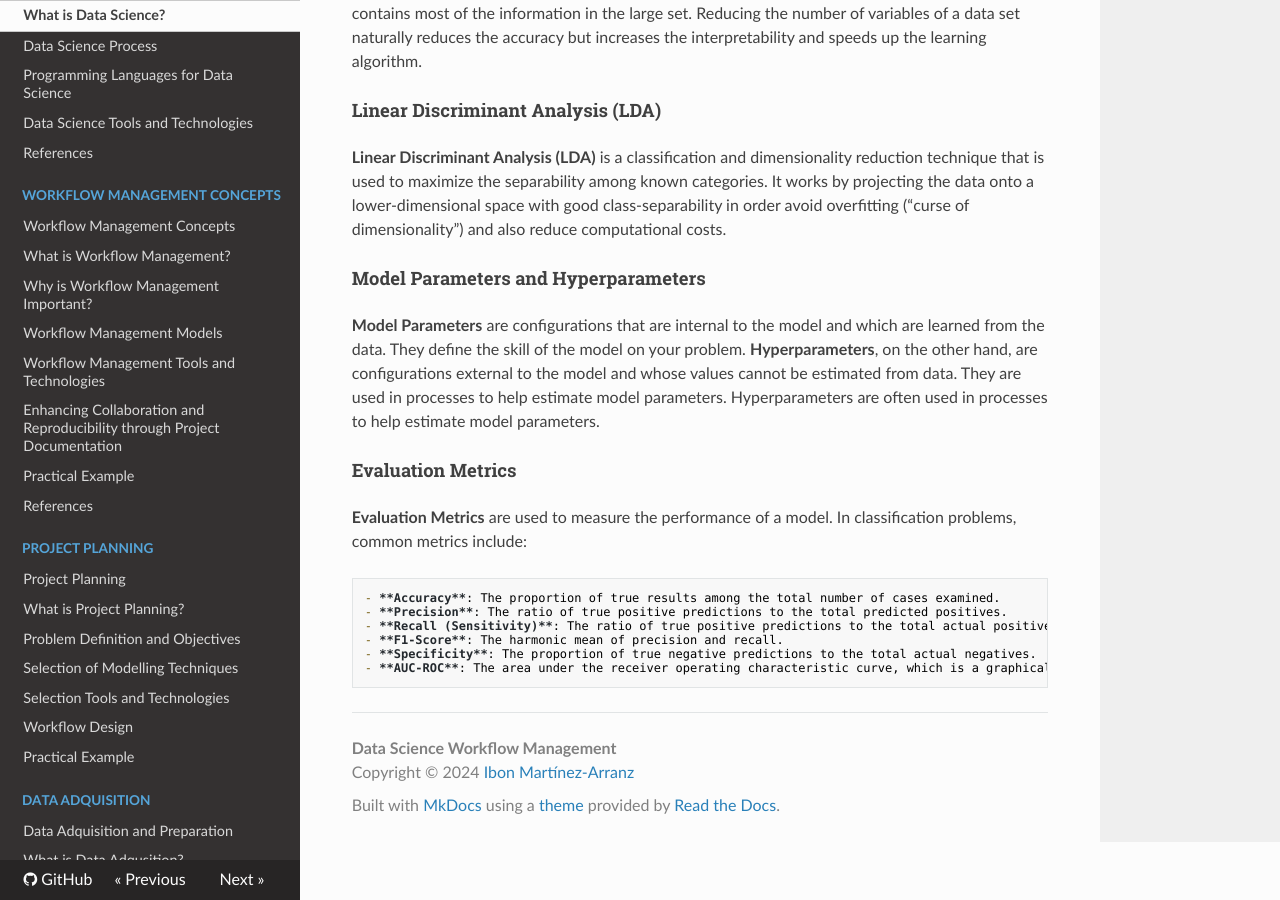
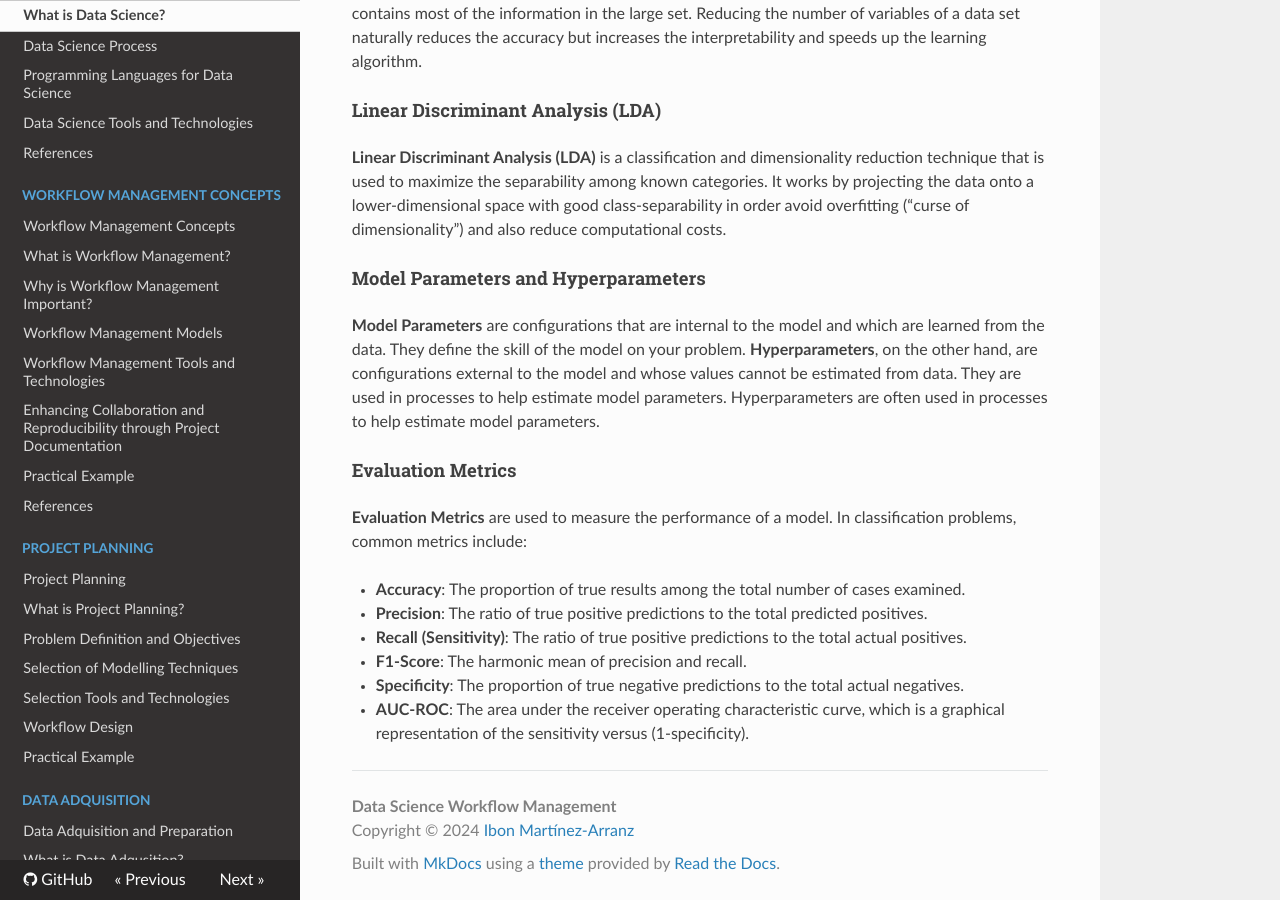
Before and after one commit to imarranz/data-science-workflow-management, an MkDocs documentation site: the page built from srcsite/02_fundamentals/022_fundamentals_of_data_science.md, in a window 1280 px wide and 900 px high, scrolled down 3130 px. Built offline with MkDocs 1.6.1, drawn with Linux system fonts in a browser that asks for light colours; nearby versions of some CDN libraries.

Commit message:
:zap::memo: update, new contents.

```diff
--- a/srcsite/02_fundamentals/022_fundamentals_of_data_science.md
+++ b/srcsite/02_fundamentals/022_fundamentals_of_data_science.md
@@ -79,9 +79,9 @@ The **Bias-Variance Tradeoff** is a fundamental problem in supervised learning w
 
 **Evaluation Metrics** are used to measure the performance of a model. In classification problems, common metrics include:
 
-    - **Accuracy**: The proportion of true results among the total number of cases examined.
-    - **Precision**: The ratio of true positive predictions to the total predicted positives.
-    - **Recall (Sensitivity)**: The ratio of true positive predictions to the total actual positives.
-    - **F1-Score**: The harmonic mean of precision and recall.
-    - **Specificity**: The proportion of true negative predictions to the total actual negatives.
-    - **AUC-ROC**: The area under the receiver operating characteristic curve, which is a graphical representation of the sensitivity versus (1-specificity).
+  * **Accuracy**: The proportion of true results among the total number of cases examined.
+  * **Precision**: The ratio of true positive predictions to the total predicted positives.
+  * **Recall (Sensitivity)**: The ratio of true positive predictions to the total actual positives.
+  * **F1-Score**: The harmonic mean of precision and recall.
+  * **Specificity**: The proportion of true negative predictions to the total actual negatives.
+  * **AUC-ROC**: The area under the receiver operating characteristic curve, which is a graphical representation of the sensitivity versus (1-specificity).
```
